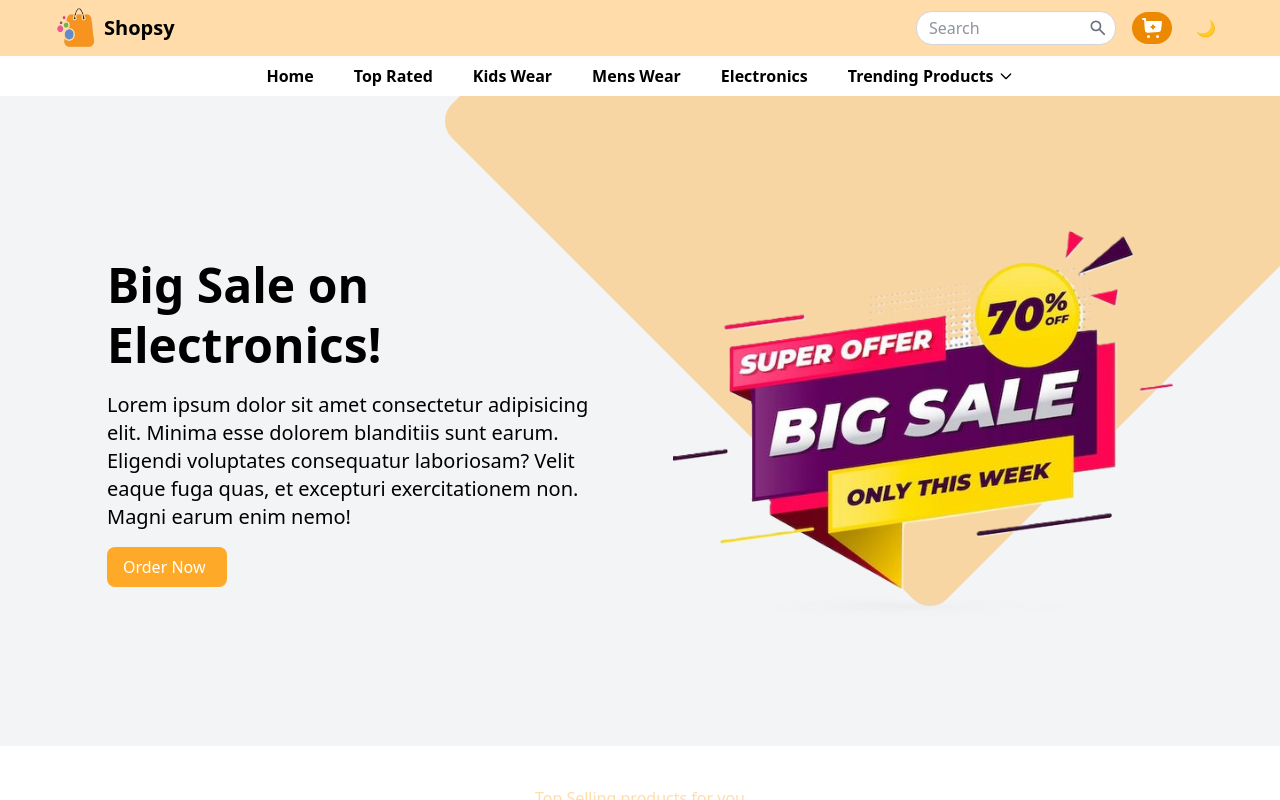
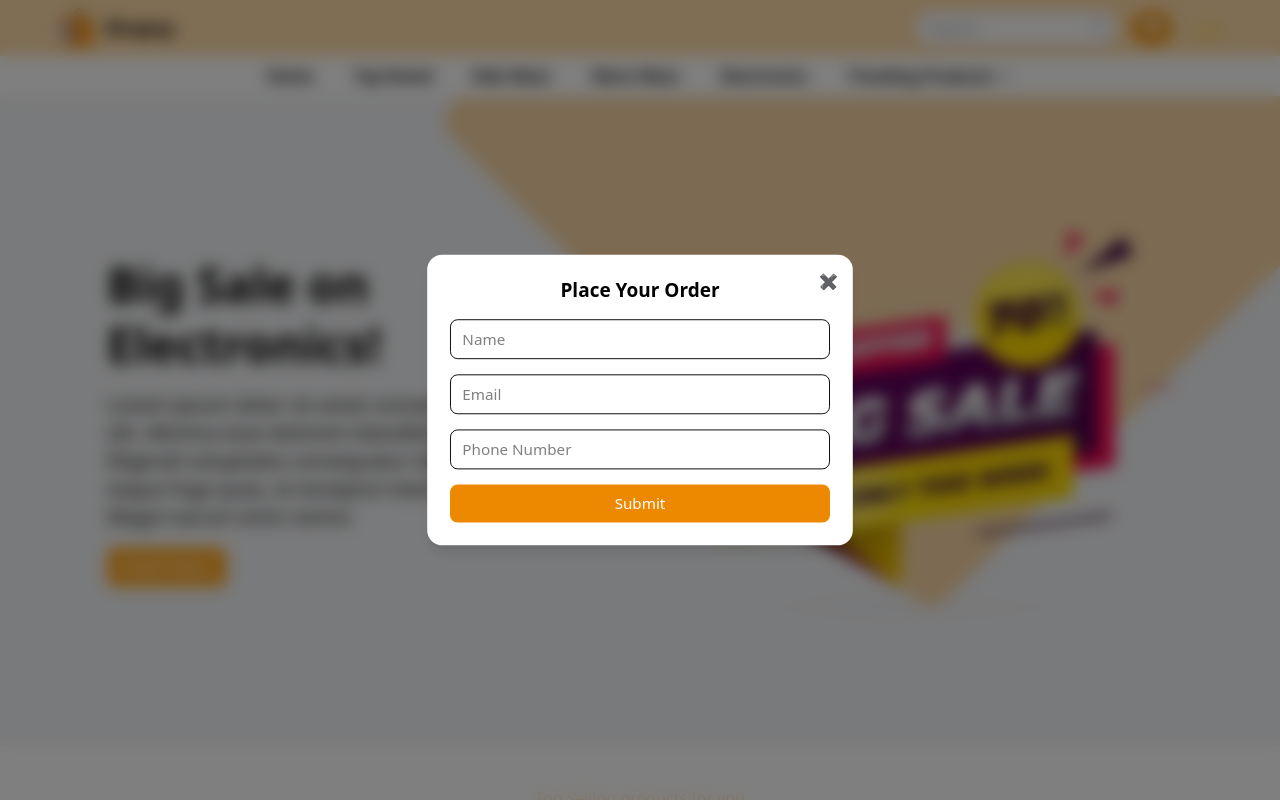
Before and after one commit to aligohar007/ecomerce-web, a Vue app: page / in a window 1280 px wide. Both pictures are taken after a click on the button "Order". Shown: the top 800 px of the page. Built offline with nearby package versions, Linux system fonts and the light colour scheme.

Commit message:
add the order form model

```diff
--- a/src/components/TopHeader.vue
+++ b/src/components/TopHeader.vue
@@ -1,9 +1,9 @@
 <template>
   <header
-    class="  flex items-center justify-between px-6 lg:px-14 md:px-20 py-2
+    class="flex items-center justify-between px-6 lg:px-14 md:px-20 py-2
       bg-[#fea928]/40 text-black
-         dark:bg-black dark:text-white
-       shadow-lg  transition-colors duration-300">
+      dark:bg-black dark:text-white
+      shadow-lg transition-colors duration-300">
     <!-- Brand -->
     <div class="flex items-center gap-2">
       <img :src="logoimg" class="w-10 h-10" alt="logo">
@@ -14,49 +14,76 @@
       <!-- Search -->
       <div class="relative group hidden lg:block">
         <input type="text" placeholder="Search"
-          class="pl-3 pr-8 py-1 w-[200px]  group-hover:w-[300px]  rounded-2xl bg-white text-gray-800 border border-gray-300 focus:ring-2 focus:ring-amber-500 outline-none dark:bg-white transition-all duration-300" />
+          class="pl-3 pr-8 py-1 w-[200px] group-hover:w-[300px] rounded-2xl
+          bg-white text-gray-800 border border-gray-300 focus:ring-2
+          focus:ring-amber-500 outline-none dark:bg-white transition-all duration-300" />
         <svg xmlns="http://www.w3.org/2000/svg"
-          class="absolute top-1/2 right-2 -translate-y-1/2 text-gray-500   rounded-full cursor-pointer" width="20"
-          height="20" viewBox="0 0 24 24" aria-hidden="true">
+          class="absolute top-1/2 right-2 -translate-y-1/2 text-gray-300 rounded-full cursor-pointer"
+          width="20" height="20" viewBox="0 0 24 24" aria-hidden="true">
           <path fill="currentColor"
-            d="M9.5 16q-2.725 0-4.612-1.888T3 9.5t1.888-4.612T9.5 3t4.613 1.888T16 9.5q0 1.1-.35 2.075T14.7 13.3l5.6 5.6q.275.275.275.7t-.275.7t-.7.275t-.7-.275l-5.6-5.6q-.75.6-1.725.95T9.5 16m0-2q1.875 0 3.188-1.312T14 9.5t-1.312-3.187T9.5 5T6.313 6.313T5 9.5t1.313 3.188T9.5 14" />
+            d="M9.5 16q-2.725 0-4.612-1.888T3 9.5t1.888-4.612T9.5 3t4.613 1.888T16 9.5q0 1.1-.35 2.075T14.7 13.3l5.6 5.6q.275.275.275.7t-.275.7t-.7.275t-.7-.275l-5.6-5.6q-.75.6-1.725.95T9.5 16" />
         </svg>
       </div>
 
-      <!-- Cart Button -->
+      <!-- Cart Button (Order) -->
       <button
-        class="bg-[#ed8900] flex flex-row-reverse justify-center group lg:ml-0 ml-2 text-white rounded-full px-2 py-1  items-center"
+        @click="showOrderForm = true"
+        class="bg-[#ed8900] flex flex-row-reverse justify-center group lg:ml-0 ml-2 text-white rounded-full px-2 py-1 items-center"
         aria-label="Cart">
         <!-- Icon -->
-        <svg xmlns="http://www.w3.org/2000/svg" width="24" height="24" viewBox="0 0 24 24" fill="currentColor"
-          aria-hidden="true">
+        <svg xmlns="http://www.w3.org/2000/svg" width="24" height="24"
+          viewBox="0 0 24 24" fill="currentColor" aria-hidden="true">
           <path fill-rule="evenodd"
-            d="M2 3a1 1 0 0 1 1-1h2a1 1 0 0 1 .997.923L6.157 5H21a1 1 0 0 1 .994 1.11l-.816 7.345a3 3 0 0 1-2.768 2.661l-10.355.74a3 3 0 0 1-3.205-2.763l-.616-8.016L4.074 4H3a1 1 0 0 1-1-1m11 5.5a1 1 0 0 1 1 1v.5h.5a1 1 0 1 1 0 2H14v.5a1 1 0 1 1-2 0V12h-.5a1 1 0 1 1 0-2h.5v-.5a1 1 0 0 1 1-1m3 12a1.5 1.5 0 0 1 1.5-1.5h.01a1.5 1.5 0 0 1 1.5 1.5v.01a1.5 1.5 0 0 1-1.5 1.5h-.01a1.5 1.5 0 0 1-1.5-1.5zM8.5 19A1.5 1.5 0 0 0 7 20.5v.01a1.5 1.5 0 0 0 1.5 1.5h.01a1.5 1.5 0 0 0 1.5-1.5v-.01a1.5 1.5 0 0 0-1.5-1.5z"
+            d="M2 3a1 1 0 0 1 1-1h2a1 1 0 0 1 .997.923L6.157 5H21a1 1 0 0 1 .994 1.11l-.816 7.345a3 3 0 0 1-2.768 2.661l-10.355.74a3 3 0 0 1-3.205-2.763l-.616-8.016L4.074 4H3a1 1 0 0 1-1-1m11 5.5a1 1 0 0 1 1 1v.5h.5a1 1 0 1 1 0 2H14v.5a1 1 0 1 1-2 0V12h-.5a1 1 0 1 1 0-2h.5v-.5a1 1 0 0 1 1-1"
             clip-rule="evenodd" />
         </svg>
 
         <!-- Text with transition -->
-        <span class=" opacity-0 scale-90 max-w-0 overflow-hidden
+        <span class="opacity-0 scale-90 max-w-0 overflow-hidden
            group-hover:opacity-100 group-hover:scale-100 group-hover:max-w-[100px]
            transition-all duration-300">
           Order
         </span>
       </button>
 
-
       <!-- Dark Mode Toggle -->
-      <button @click="toggleDarkMode" class="p-2 rounded-full  text-gray-900 dark:text-white transition">
-        <span v-if="isDark">
-          <!-- Sun Icon -->
-          ☀️
-        </span>
-        <span v-else>
-          <!-- Moon Icon -->
-          🌙
-        </span>
+      <button @click="toggleDarkMode" class="p-2 rounded-full text-gray-900 dark:text-white transition">
+        <span v-if="isDark">☀️</span>
+        <span v-else>🌙</span>
       </button>
     </div>
   </header>
+
+  <!-- Order Form Modal -->
+  <div v-if="showOrderForm"
+    class="fixed inset-0 bg-black/50 backdrop-blur-sm flex items-center justify-center z-50">
+    <div
+      class="bg-white dark:bg-black dark:text-white rounded-2xl shadow-lg w-[90%] max-w-md p-6 transform scale-95 animate-modal text-black">
+      <h2 class="text-xl font-bold mb-4 text-center">Place Your Order</h2>
+
+      <form @submit.prevent="submitForm" class="space-y-4 dark:text-white">
+        <input type="text" v-model="form.name" placeholder="Name"
+          class="w-full px-3 py-2 border rounded-lg focus:ring-2 focus:ring-amber-500 outline-none" required>
+
+        <input type="email" v-model="form.email" placeholder="Email"
+          class="w-full px-3 py-2 border rounded-lg focus:ring-2 focus:ring-amber-500 outline-none" required>
+
+        <input type="tel" v-model="form.phone" placeholder="Phone Number"
+          class="w-full px-3 py-2 border rounded-lg focus:ring-2 focus:ring-amber-500 outline-none" required>
+
+        <button type="submit"
+          class="w-full bg-[#ed8900] text-white py-2 rounded-lg hover:bg-[#d97706] transition">
+          Submit
+        </button>
+      </form>
+
+      <!-- Close Button -->
+      <button @click="showOrderForm = false"
+        class="absolute top-4 right-4 text-gray-500 hover:text-black dark:hover:text-white">
+        ✖
+      </button>
+    </div>
+  </div>
 </template>
 
 <script setup>
@@ -64,6 +91,13 @@ import logoimg from "@/assets/logo.png"
 import { ref, onMounted } from "vue";
 
 const isDark = ref(false);
+const showOrderForm = ref(false);
+
+const form = ref({
+  name: "",
+  email: "",
+  phone: ""
+});
 
 onMounted(() => {
   isDark.value = document.documentElement.classList.contains("dark");
@@ -73,4 +107,27 @@ function toggleDarkMode() {
   isDark.value = !isDark.value;
   document.documentElement.classList.toggle("dark", isDark.value);
 }
+
+function submitForm() {
+  alert(`Order submitted!\nName: ${form.value.name}\nEmail: ${form.value.email}\nPhone: ${form.value.phone}`);
+  showOrderForm.value = false;
+  form.value = { name: "", email: "", phone: "" };
+}
+
 </script>
+
+<style>
+@keyframes modalPop {
+  from {
+    opacity: 0;
+    transform: scale(0.9);
+  }
+  to {
+    opacity: 1;
+    transform: scale(1);
+  }
+}
+.animate-modal {
+  animation: modalPop 0.3s ease-out forwards;
+}
+</style>
```
